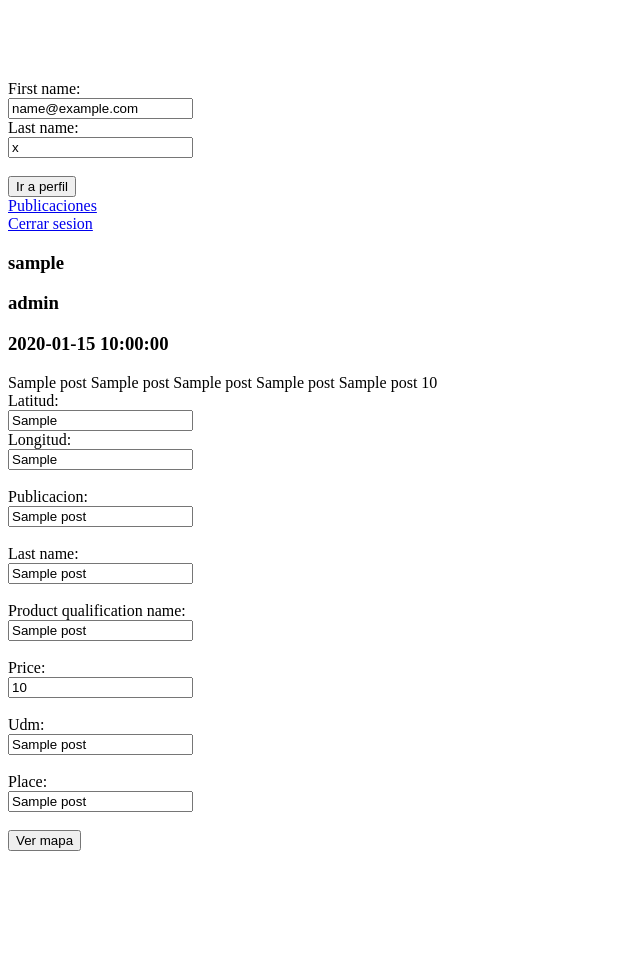
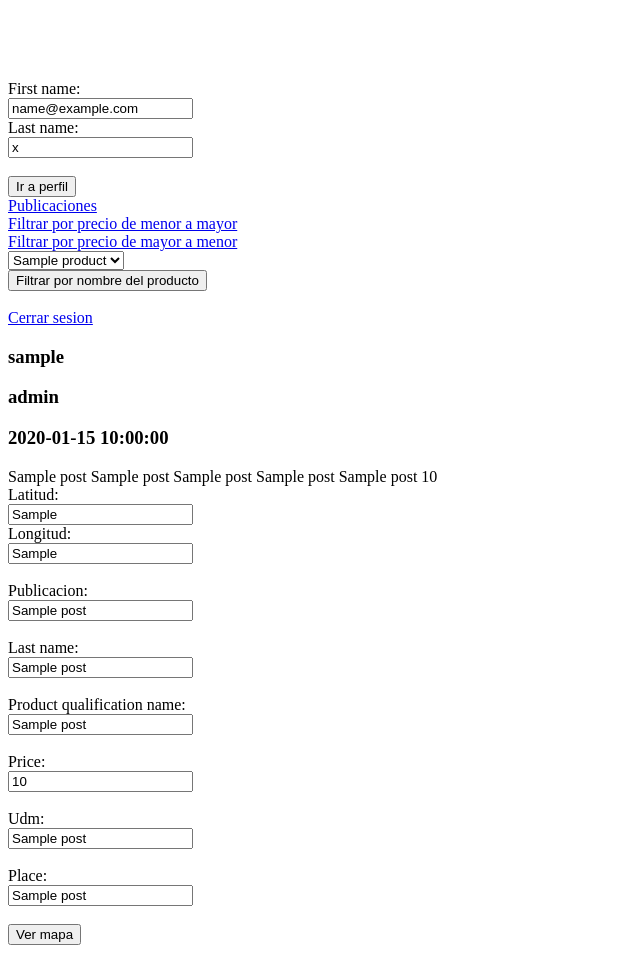
Before and after one commit to ccasasdeveloper/corapoyo, a Flask app: template src/templates/post.html in a window 1280 px wide. Shown: the whole page, without its empty margins (0-640 px from the left). Before the commit the page ends 851 px from the top, so only its background shows below. Run offline with Flask 3, Linux system fonts and the light colour scheme; the template is opened without the code that fills it: most values are stand-ins (such as "Sample title", 1, 10 or a date in 2020); parts of the project's set-up code (start-up, migrations or seed data) failed here and were passed over; some libraries are stand-ins or nearby versions.

Commit message:
[FIX] Fix to add filters 2

```diff
--- a/src/templates/post.html
+++ b/src/templates/post.html
@@ -21,12 +21,26 @@
 <a href="{{ url_for('publish') }}">Publicar</a><br>
 {% endif %}
 <a href="{{ url_for('create_post') }}">Publicaciones</a><br>
+<a href="{{ url_for('post_p') }}">Filtrar por precio de menor a mayor</a><br>
+<a href="{{ url_for('post_pmy') }}">Filtrar por precio de mayor a menor</a><br>
+
+
+
+<form action="post_name" method=POST>
+<select name="product_name">
+  {% for product in products %}
+  <option value="{{ product.name }}">{{ product.name }}</option>
+  {% endfor %}
+</select><br>
+<input type="submit" value="Filtrar por nombre del producto">
+</form><br>
+
+
 <a href="{{ url_for('close_session') }}">Cerrar sesion</a>
 
 <h3>{{ username }}</h3>
 <h3>{{ role }}</h3>
 <h3>{{ date }}</h3>
-
 
 {% for post in posts[::-1] %}
 <div>
```
